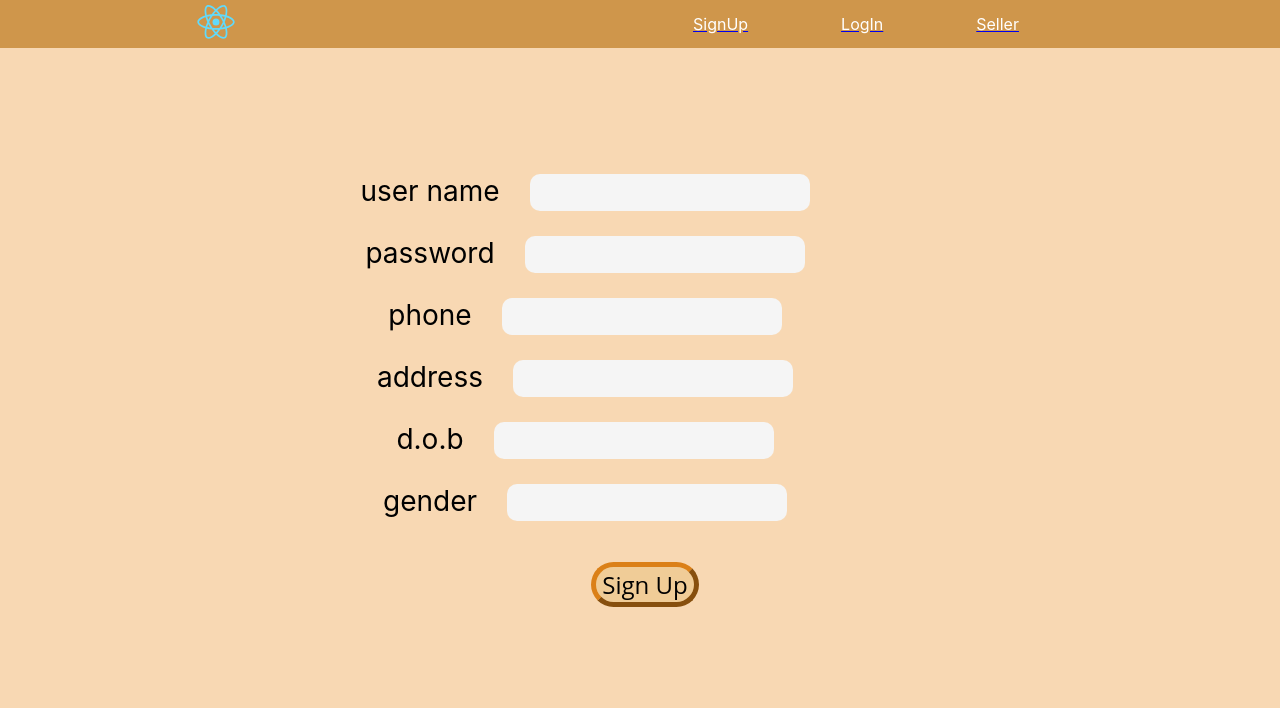
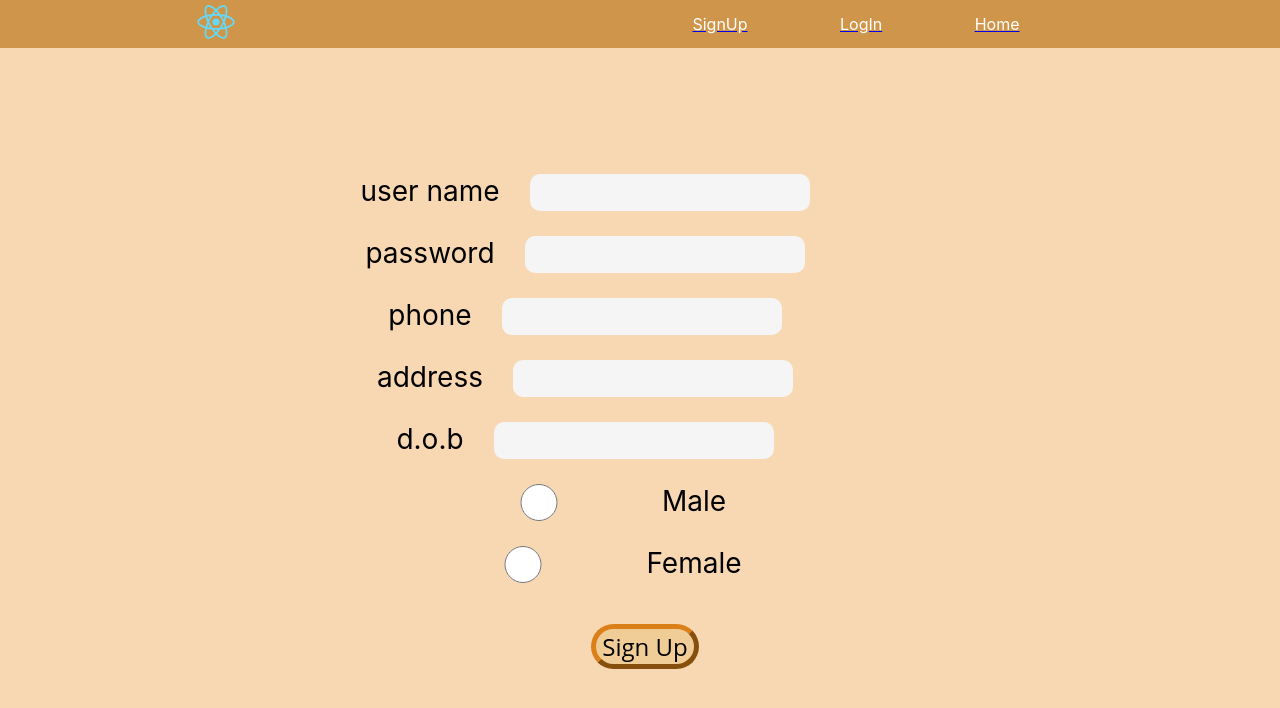
Before and after one commit to Rohit-2001-Sonar/e-commerce-website-reactJs, a React (Create React App) app in the folder frontend/: page /signUp in a window 1280 px wide. Shown: the top 708 px of the page. Built offline with nearby package versions, Linux system fonts and the light colour scheme; no server answers.

Commit message:
changes done in LogIn and SignUp

```diff
--- a/frontend/src/App.js
+++ b/frontend/src/App.js
@@ -32,7 +32,7 @@ function App() {
           </Link>
           <Link to="/products">
           <div className="header_optionCart">
-            <span>Seller</span>
+            <span>Home</span>
           </div>
           </Link>
         </div>
--- a/frontend/src/screens/LogIn.js
+++ b/frontend/src/screens/LogIn.js
@@ -48,6 +48,13 @@ function LogIn (){
                 setPassword(e.target.value)
             }} required />
                     </div>
+                    <div className="form-group">
+
+<input type="radio" id="male" name="gender" value="male" onChange={(e)=>{
+
+}}/>
+<label for="male">Seller</label>
+</div>
                 </div>
             </div>
             <div className="btn1">
--- a/frontend/src/screens/SignUp.js
+++ b/frontend/src/screens/SignUp.js
@@ -88,10 +88,18 @@ function SignUp(){
             </div>
 
             <div className="form-group">
-            <label>gender</label>
-            <input type="text" name="user_name" onChange={(e)=>{
-                setGender(e.target.value)
-            }} required/>
+
+            <input type="radio" id="male" name="gender" value="male" onChange={(e)=>{
+                setGender("male")
+            }}/>
+            <label for="male">Male</label>
+            </div>
+            <div className="form-group">
+            <input type="radio" id="male" name="gender" value="male" onChange={(e)=>{
+                setGender("female")
+            }}/>
+            <label for="male">Female</label>
+
             </div>
 
 
```
